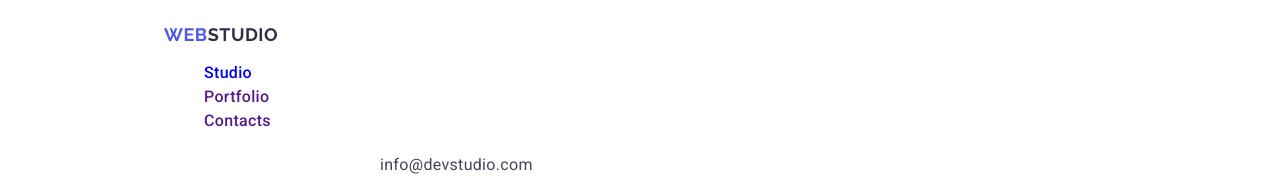
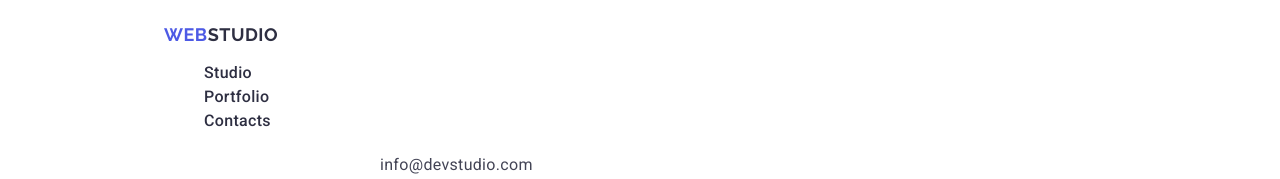
Before and after one commit to Yulia-92/goit-markup-hw-02, a plain HTML site: page index.html in a window 1280 px wide. Shown: the top 179 px of the page. Drawn offline with Linux system fonts and the light colour scheme.

Commit message:
add index.html

```diff
--- a/index.html
+++ b/index.html
@@ -23,9 +23,9 @@
         <a class="header-logo" href="./index.html">Web<span class="header-text-logo">Studio</span>
         </a>
         <ul class="header-menu">
-            <li class="header-menu-list"><a href="./index.html">Studio</a></li>
-            <li class="header-menu-list"><a href="">Portfolio</a></li>
-            <li class="header-menu-list"><a href="">Contacts</a></li>
+            <li><a class="header-menu-list" href="./index.html">Studio</a></li>
+            <li><a class="header-menu-list" href="">Portfolio</a></li>
+            <li><a class="header-menu-list" href="">Contacts</a></li>
         </ul>
     </nav>
     <address class="menu-contact" >
```
